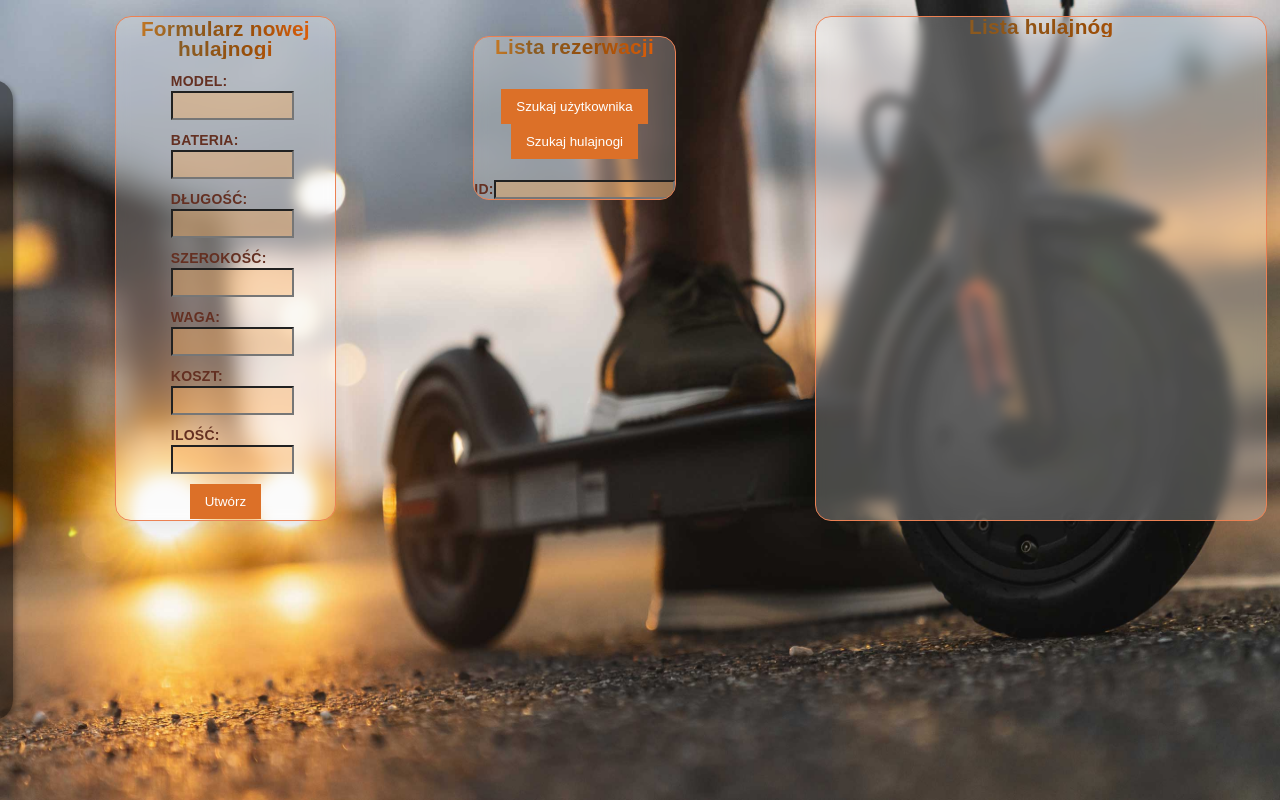
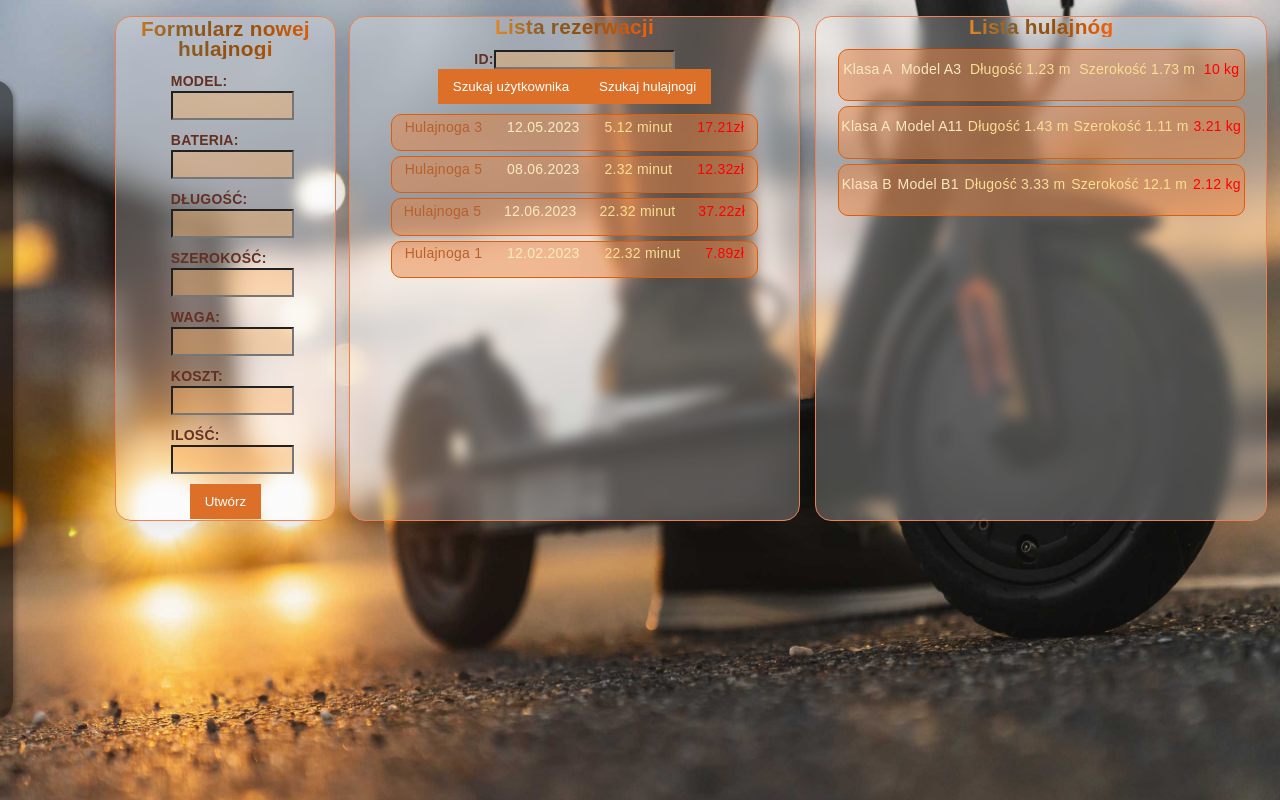
Before and after one commit to Skalakid/DB-project, an Angular app in the folder client/: page /admin in a window 1280 px wide. Both pictures are taken after a click on the button "Szukaj użytkownika". Built offline with nearby package versions, Linux system fonts and the light colour scheme.

Commit message:
panel admin

```diff
--- a/client/src/app/admin-panel/admin-panel.component.html
+++ b/client/src/app/admin-panel/admin-panel.component.html
@@ -33,32 +33,84 @@
       </div>
       <input type="submit" class="submitButton" value="Utwórz" />
     </form>
-    <div class="searchOptions">
-      <div class="userReservations tile">
-        <p class="form-title">Lista rezerwacji</p>
 
-        <div class="searchOptions">
-          <button class="searchOptionButton active" id="userSearchButton">
-            Szukaj użytkownika
-          </button>
-          <button class="searchOptionButton" id="scooterSearchButton">
-            Szukaj hulajnogi
-          </button>
-        </div>
+    <div class="reservations tile">
+      <p class="form-title">Lista rezerwacji</p>
 
+      <div class="searchOptions">
         <form id="searchForm">
           <label for="searchId">ID:</label>
           <input type="text" id="searchId" name="searchId" required />
         </form>
+        <div class="buttons">
+          <button
+            class="searchOptionButton active"
+            id="userSearchButton"
+            (click)="showUserRentals()">
+            Szukaj użytkownika
+          </button>
+          <button
+            class="searchOptionButton"
+            id="scooterSearchButton"
+            (click)="showVehicleRentals()">
+            Szukaj hulajnogi
+          </button>
+        </div>
+      </div>
 
-        <div id="reservationsSection">
-          <!-- wyniki wyszukiwania -->
+      <div class="rentals-box" *ngIf="userVisible">
+        <div class="rentals" *ngFor="let rental of userRentals">
+          <div class="scooterId-box">
+            <p>Hulajnoga {{ rental.scooterId }}</p>
+          </div>
+          <div class="date-box">
+            <p>{{ rental.date }}</p>
+          </div>
+          <div class="duration-box">
+            <p>{{ rental.duration }} minut</p>
+          </div>
+          <div class="price-box">
+            <p>{{ rental.price }}zł</p>
+          </div>
+        </div>
+      </div>
+      <div class="rentals-box" *ngIf="vehicleVisible">
+        <div class="rentals" *ngFor="let rental of vehicleRentals">
+          <div class="scooterId-box">
+            <p>Użytkownik {{ rental.userId }}</p>
+          </div>
+          <div class="date-box">
+            <p>{{ rental.date }}</p>
+          </div>
+          <div class="duration-box">
+            <p>{{ rental.duration }} minut</p>
+          </div>
+          <div class="price-box">
+            <p>{{ rental.price }}zł</p>
+          </div>
         </div>
       </div>
     </div>
+
     <div class="changeVehicleData tile">
       <p class="form-title">Lista hulajnóg</p>
-      <div id="reservationsSection"></div>
+      <div class="rentals" *ngFor="let vehicle of allVehicles">
+        <div class="date-box">
+          <p>Klasa {{ vehicle.type }}</p>
+        </div>
+        <div class="date-box">
+          <p>Model {{ vehicle.model }}</p>
+        </div>
+        <div class="duration-box">
+          <p>Długość {{ vehicle.length }} m</p>
+        </div>
+        <div class="duration-box">
+          <p>Szerokość {{ vehicle.width }} m</p>
+        </div>
+        <div class="price-box">
+          <p>{{ vehicle.weight }} kg</p>
+        </div>
+      </div>
     </div>
   </div>
 </div>
--- a/client/src/app/admin-panel/admin-panel.component.scss
+++ b/client/src/app/admin-panel/admin-panel.component.scss
@@ -46,17 +46,17 @@
   grid-area: newvehicle;
 }
 
-.input-group {
+.new-vehicle .input-group {
   width: 50%;
   margin-bottom: 10px;
 }
 
-.input-group label {
+.new-vehicle .input-group label {
   display: block;
 }
 
-.input-group input,
-.input-group select {
+.new-vehicle .input-group input,
+.new-vehicle .input-group select {
   padding: 5px;
   width: 100%;
 }
@@ -110,16 +110,83 @@ label {
   font-weight: bold;
 }
 
-.searchOptions {
+.Reservations {
   grid-area: userReservations;
-  height: auto;
   display: flex;
+  flex-direction: column;
+  align-items: center;
   justify-content: flex-start;
-  align-items: center;
-  flex-direction: column;
   padding: 20px;
+}
+
+.Reservations .searchOptions {
+  padding: 10px;
 }
 
 .changeVehicleData {
   grid-area: changeVehicleData;
 }
+
+.rentals {
+  width: 90%;
+  height: 10%;
+  background-color: rgba(233, 134, 68, 0.5);
+  border: 1px solid rgb(223, 92, 11);
+  border-radius: 10px;
+  color: white;
+  margin-bottom: 5px;
+  display: flex;
+  flex-direction: row;
+  justify-content: space-around;
+  align-items: center;
+}
+
+.rentals .price-box {
+  color: rgb(255, 0, 0);
+}
+
+.rentals .duration-box {
+  color: #fbdf93;
+}
+
+.rentals .date-box {
+  color: #fceabb;
+}
+
+.rentals .scooterId-box {
+  color: #b7602a;
+}
+
+.reservations {
+  display: flex;
+  flex-direction: column;
+  align-items: center;
+  grid-area: userReservations;
+}
+
+.searchOptions {
+  display: flex;
+  align-items: center;
+  flex-direction: column;
+  justify-content: center;
+}
+
+.searchOptions .buttons {
+  display: flex;
+  flex-direction: row;
+}
+
+.rentals-box {
+  width: 90%;
+  height: 70%;
+  display: flex;
+  align-items: center;
+  flex-direction: column;
+  padding: 10px;
+}
+
+.changeVehicleData {
+  display: flex;
+  flex-direction: column;
+  align-items: center;
+}
--- a/client/src/app/admin-panel/admin-panel.component.ts
+++ b/client/src/app/admin-panel/admin-panel.component.ts
@@ -1,10 +1,151 @@
-import { Component } from '@angular/core';
+import { Component, OnInit } from '@angular/core';
+import { Reservation } from '../models/Reservation';
+import { Vehicle } from '../models/Vehicle';
 
 @Component({
   selector: 'app-admin-panel',
   templateUrl: './admin-panel.component.html',
-  styleUrls: ['./admin-panel.component.scss']
+  styleUrls: ['./admin-panel.component.scss'],
 })
 export class AdminPanelComponent {
+  userRentals: Reservation[] = generateData();
+  vehicleRentals: Reservation[] = generateData2();
+  allVehicles: Vehicle[] = generateData3();
 
+  userVisible: boolean = false;
+  vehicleVisible: boolean = false;
+  searchId: string = '';
+
+  showUserRentals(): void {
+    this.userVisible = true;
+    this.vehicleVisible = false;
+  }
+
+  showVehicleRentals(): void {
+    this.userVisible = false;
+    this.vehicleVisible = true;
+  }
 }
+
+function generateData(): Reservation[] {
+  let rentals: Reservation[] = [];
+
+  let rental1: Reservation = {
+    scooterId: 3,
+    userId: 1,
+    date: '12.05.2023',
+    time: '23:02',
+    duration: 5.12,
+    price: 17.21,
+  };
+
+  let rental2: Reservation = {
+    scooterId: 5,
+    userId: 1,
+    date: '08.06.2023',
+    time: '13:23',
+    duration: 2.32,
+    price: 12.32,
+  };
+
+  let rental3: Reservation = {
+    scooterId: 5,
+    userId: 1,
+    date: '12.06.2023',
+    time: '17:15',
+    duration: 22.32,
+    price: 37.22,
+  };
+
+  let rental4: Reservation = {
+    scooterId: 1,
+    userId: 1,
+    date: '12.02.2023',
+    time: '22:22',
+    duration: 22.32,
+    price: 7.89,
+  };
+
+  rentals.push(rental1, rental2, rental3, rental4);
+
+  return rentals;
+}
+
+function generateData2(): Reservation[] {
+  let rentals: Reservation[] = [];
+
+  let rental1: Reservation = {
+    scooterId: 3,
+    userId: 5,
+    date: '12.05.2023',
+    time: '23:02',
+    duration: 5.12,
+    price: 17.21,
+  };
+
+  let rental2: Reservation = {
+    scooterId: 5,
+    userId: 6,
+    date: '08.06.2023',
+    time: '13:23',
+    duration: 2.32,
+    price: 12.32,
+  };
+
+  let rental3: Reservation = {
+    scooterId: 5,
+    userId: 6,
+    date: '12.06.2023',
+    time: '17:15',
+    duration: 22.32,
+    price: 37.22,
+  };
+
+  let rental4: Reservation = {
+    scooterId: 1,
+    userId: 2,
+    date: '12.02.2023',
+    time: '22:22',
+    duration: 22.32,
+    price: 7.89,
+  };
+
+  rentals.push(rental1, rental2, rental3, rental4);
+
+  return rentals;
+}
+
+function generateData3(): Vehicle[] {
+  let vehicles: Vehicle[] = [];
+
+  let vehicle1: Vehicle = {
+    type: 'A',
+    model: 'A3',
+    length: 1.23,
+    width: 1.73,
+    weight: 10.0,
+    amount: 5,
+  };
+
+  let vehicle2: Vehicle = {
+    type: 'A',
+    model: 'A11',
+    length: 1.43,
+    width: 1.11,
+    weight: 3.21,
+    amount: 2,
+  };
+
+  let vehicle3: Vehicle = {
+    type: 'B',
+    model: 'B1',
+    length: 3.33,
+    width: 12.1,
+    weight: 2.12,
+    amount: 2,
+  };
+
+  vehicles.push(vehicle1, vehicle2, vehicle3);
+
+  return vehicles;
+}
--- a/client/src/app/home-page/home-page.component.ts
+++ b/client/src/app/home-page/home-page.component.ts
@@ -18,6 +18,8 @@ export class HomePageComponent {
   actual_reservation: boolean = false;
 
   rental1: Reservation = {
+    scooterId: 2,
+    userId: 2,
     date: '08.06.2023',
     time: '13:23',
     duration: 2.32,
@@ -25,6 +27,8 @@ export class HomePageComponent {
   };
 
   rental2: Reservation = {
+    scooterId: 7,
+    userId: 2,
     date: '12.05.2023',
     time: '23:02',
     duration: 5.12,
--- a/client/src/app/models/Reservation.ts
+++ b/client/src/app/models/Reservation.ts
@@ -1,4 +1,6 @@
 export interface Reservation {
+  scooterId: number;
+  userId: number;
   date: string;
   time: string;
   duration: number;
```
